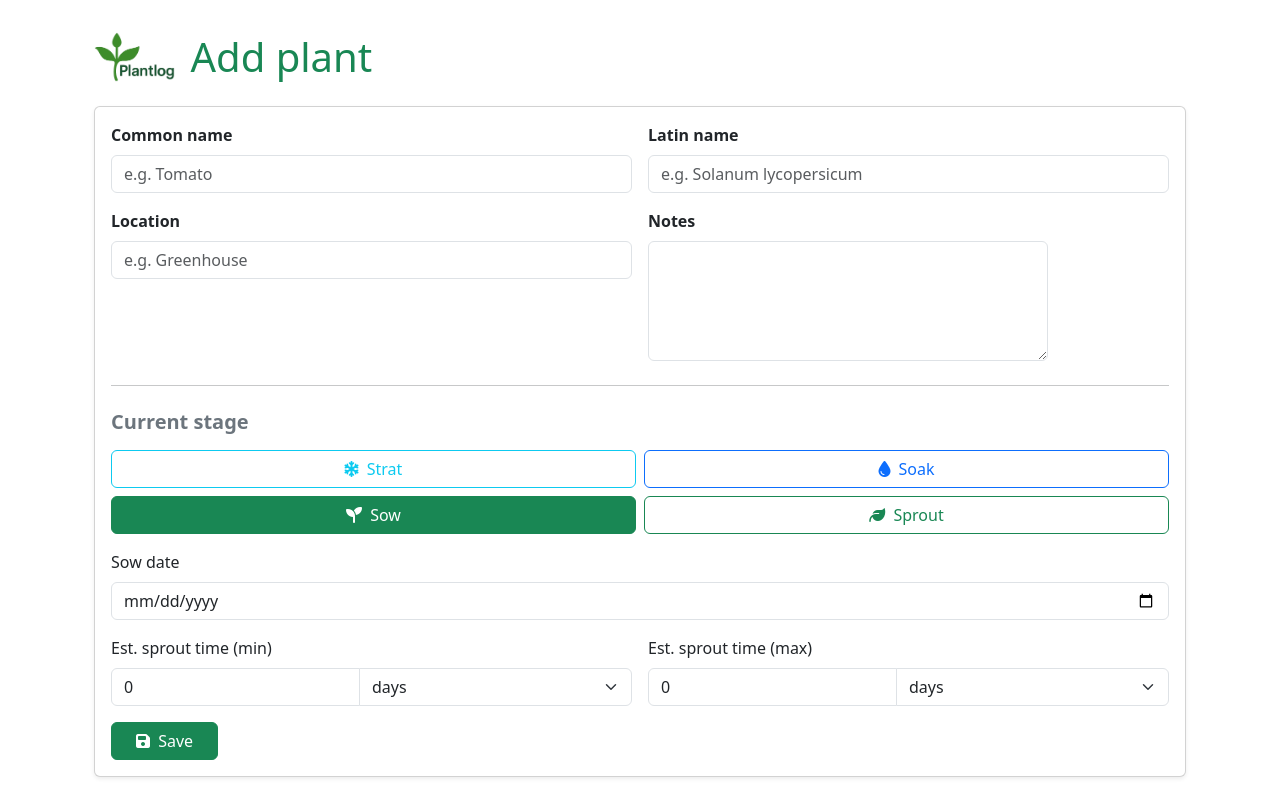
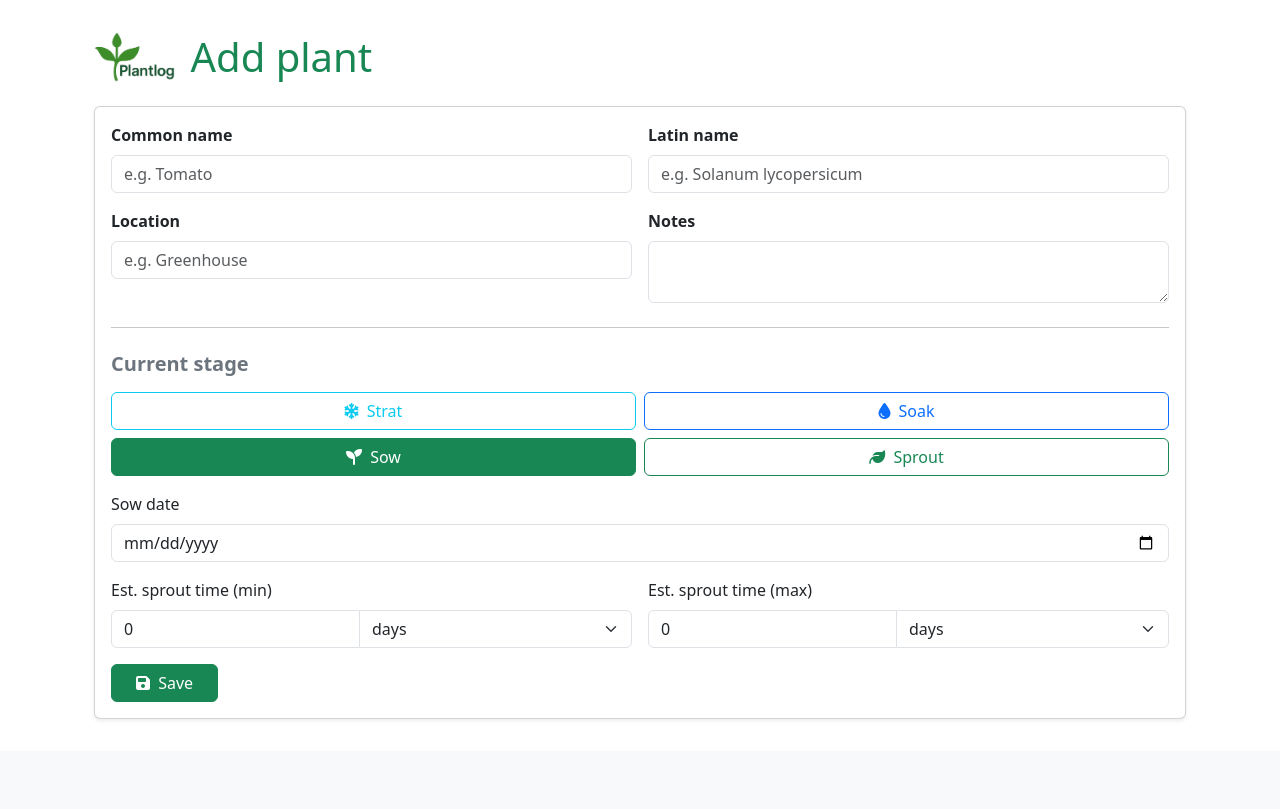
Before and after one commit to simfr24/Plantlog, a Flask app: page /add in a window 1280 px wide. Shown: the part 56-865 px from the top of the page. After the commit the page ends 775 px from the top, so only its background shows below. Run offline with Flask 3, Linux system fonts and the light colour scheme; data that the repository does not hold is empty.

Commit message:
Fix looks in the add notes

```diff
--- a/templates/add.html
+++ b/templates/add.html
@@ -26,7 +26,7 @@
             </div>
             <div class="col-md-6">
               <label class="form-label fw-semibold">{{ t['Notes'] }}</label>
-              <textarea class="form-control" name="notes" style="max-width: 400px; height: 120px;">{{ form.notes }}</textarea>
+              <textarea class="form-control" name="notes">{{ form.notes }}</textarea>
             </div>
           </div>
           {% include "stage_sections.html" %}
```
